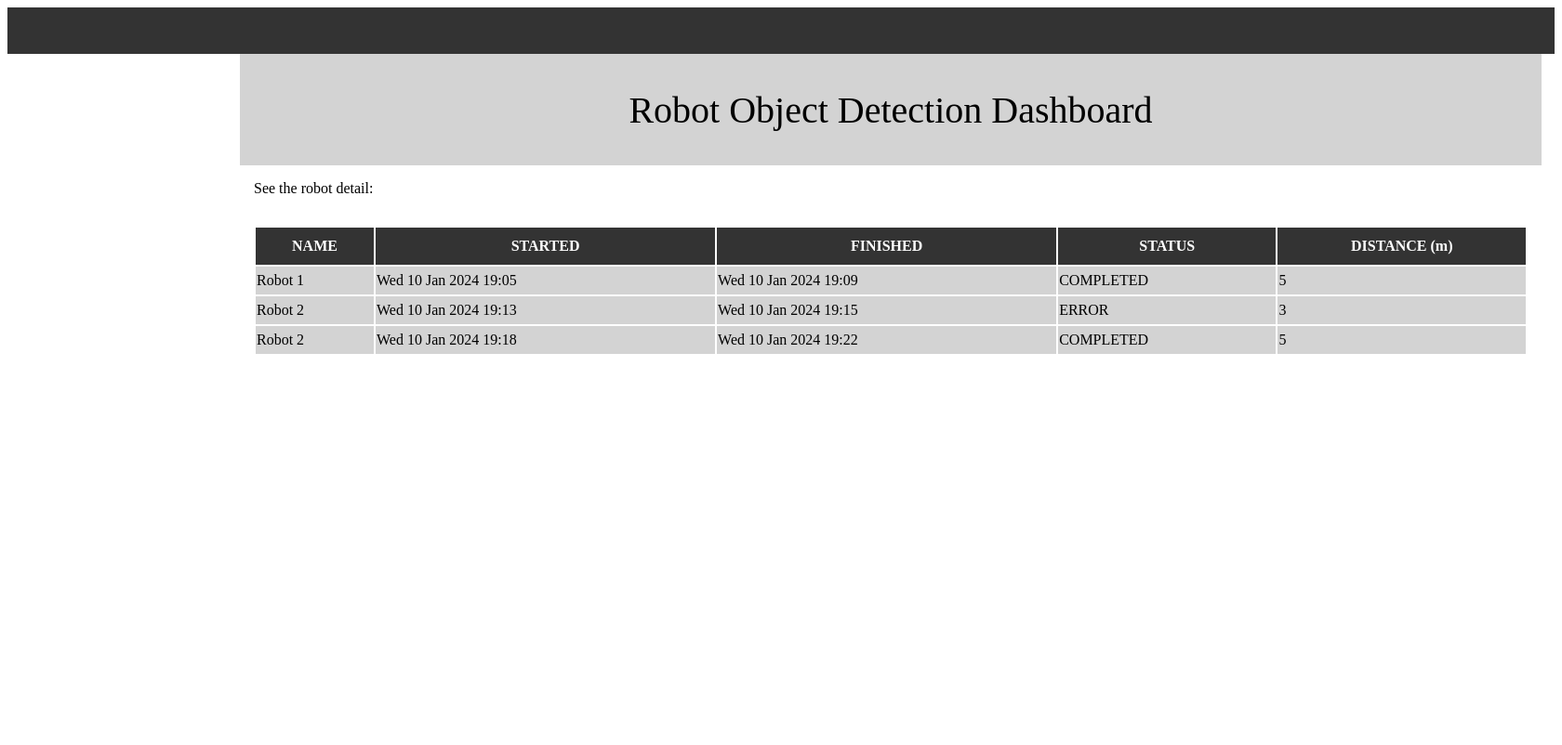
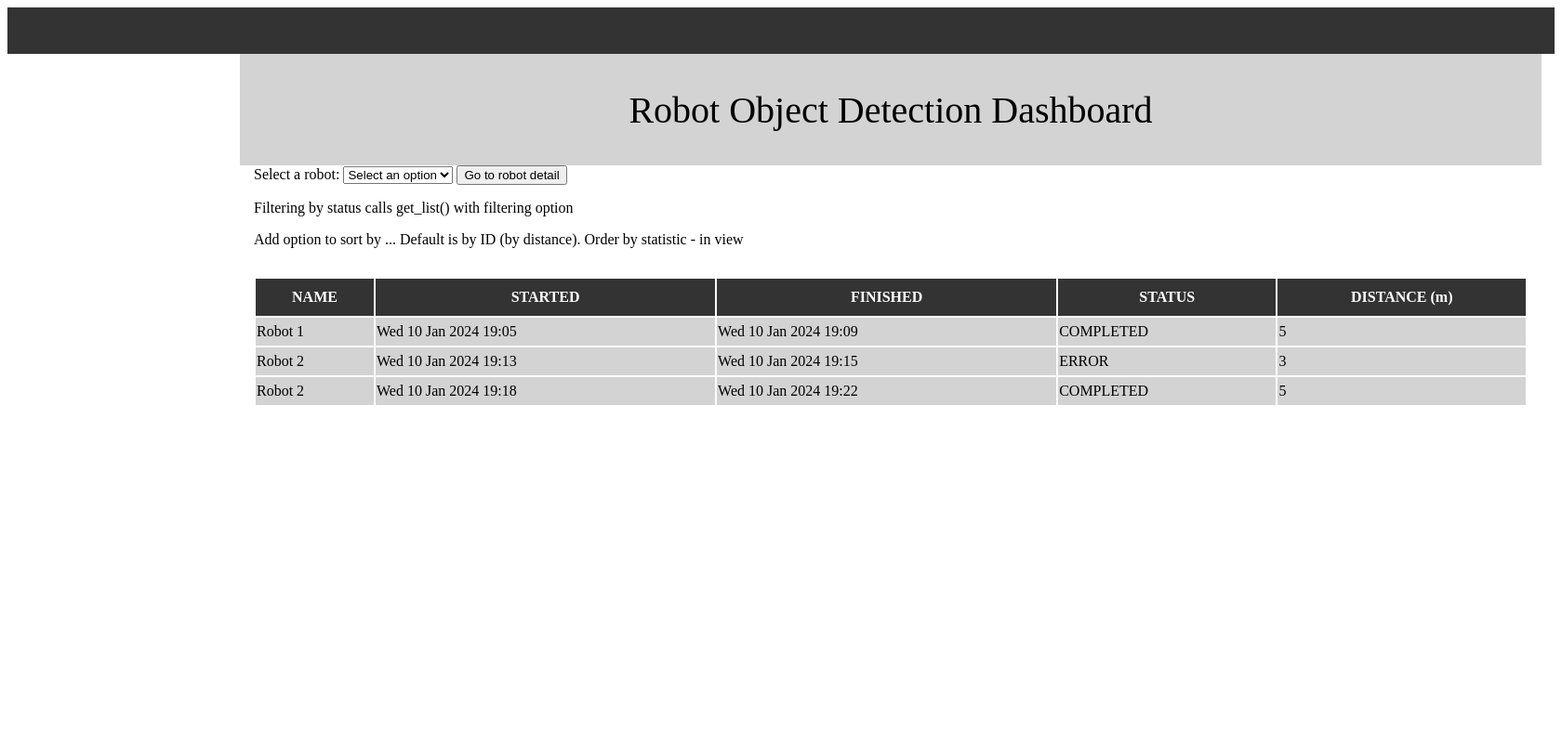
Before and after one commit to NikoletaKocurovaAI/artificial-intelligence, a Django app: page /robot-run in a window 1680 px wide. Shown: the whole page at 93% size. After the commit the page ends 436 px from the top, so only its background shows below. Run offline with Django 3.2, Linux system fonts and the light colour scheme.

Commit message:
feat(ror/frontend-app): Task17 Add detail and main page.

```diff
--- a/computer-vision/robot-object-recognition/src/python/frontend_app/dashboard/models.py
+++ b/computer-vision/robot-object-recognition/src/python/frontend_app/dashboard/models.py
@@ -12,3 +12,6 @@ class RobotRun(Model):
     finished = DateTimeField(auto_now_add=False, default="")
     status = TextField(null=False, blank=False, default="")
     distance = IntegerField(null=False, blank=False, default=0)
+
+    class Meta:
+        ordering = ["distance"]
--- a/computer-vision/robot-object-recognition/src/python/frontend_app/dashboard/templates/robot_detail.html
+++ b/computer-vision/robot-object-recognition/src/python/frontend_app/dashboard/templates/robot_detail.html
@@ -7,4 +7,6 @@
 <p style="margin-left: 400px;">NAME: {{ data.name }}</p>
 <p style="margin-left: 400px;">MOTOR TYPE: {{ data.motor_type }}</p>
 
+<p>Back to robot run redirects: http://127.0.0.1:8000/robot-run</p>
+
 {% endblock %}
--- a/computer-vision/robot-object-recognition/src/python/frontend_app/dashboard/templates/robot_run.html
+++ b/computer-vision/robot-object-recognition/src/python/frontend_app/dashboard/templates/robot_run.html
@@ -4,7 +4,21 @@
 
   <div style="background-color: white; height: 560px; padding-left: 15px;">
 
-    <p>See the robot detail:</p>
+      <form action="{% url 'robot-detail' %}" method="post">
+        {% csrf_token %}
+        <label for="redirectDropdown">Select a robot:</label>
+        <select id="redirectDropdown" name="selected_page">
+            <option value="" selected disabled>Select an option</option>
+            {% for item in data_robot %}
+                <option value="{{ item.id }}" >{{ item.name }}</option>
+            {% endfor %}
+        </select>
+        <button type="submit">Go to robot detail</button>
+    </form>
+
+    <p>Filtering by status calls get_list() with filtering option</p>
+
+    <p>Add option to sort by ... Default is by ID (by distance). Order by statistic - in view</p>
 
     <table style="background-color: white; padding-top: 15px; width: 1370px">
         <thead>
@@ -17,7 +31,7 @@
             </tr>
         </thead>
         <tbody>
-            {% for item in data %}
+            {% for item in data_robot_run %}
                 <tr style="background-color: lightgrey; height: 30px">
                     <td>{{ item.name }}</td>
                     <td>{{ item.started }}</td>
--- a/computer-vision/robot-object-recognition/src/python/frontend_app/dashboard/views.py
+++ b/computer-vision/robot-object-recognition/src/python/frontend_app/dashboard/views.py
@@ -1,21 +1,18 @@
 from django.shortcuts import render
-from django.http import JsonResponse
 
 from .tests.testing_data import ROBOT, ROBOT_RUN
 
 
 def login(request):
-    return render(request, template_name="base.html")
+    return render(request, template_name="login.html")
 
 
 def register(request):
-    my_data = {"key1": "value1", "key2": "value2"}
-    return JsonResponse(my_data)
-
+    return render(request, template_name="register.html")
 
 def get_list(request):
     # all, by status
-    return render(request, "robot_run.html", {"data": ROBOT_RUN})
+    return render(request, "robot_run.html", {"data_robot_run": ROBOT_RUN, "data_robot": ROBOT})
 
 
 def get_one(request):
--- a/computer-vision/robot-object-recognition/src/python/frontend_app/frontend_app/urls.py
+++ b/computer-vision/robot-object-recognition/src/python/frontend_app/frontend_app/urls.py
@@ -24,5 +24,5 @@ urlpatterns = [
     path("", login),
     path("register", register),
     path("robot-run", get_list),
-    path("robot-detail", get_one),
+    path("robot-detail", get_one, name="robot-detail"),
 ]
```
Also changed, not shown: computer-vision/robot-object-recognition/src/python/frontend_app/dashboard/templates/login.html (added, +10 -0 lines), computer-vision/robot-object-recognition/src/python/frontend_app/dashboard/templates/register.html (added, +9 -0 lines), computer-vision/robot-object-recognition/src/python/frontend_app/dashboard/tests/testing_data.py (+2 -0 lines).
